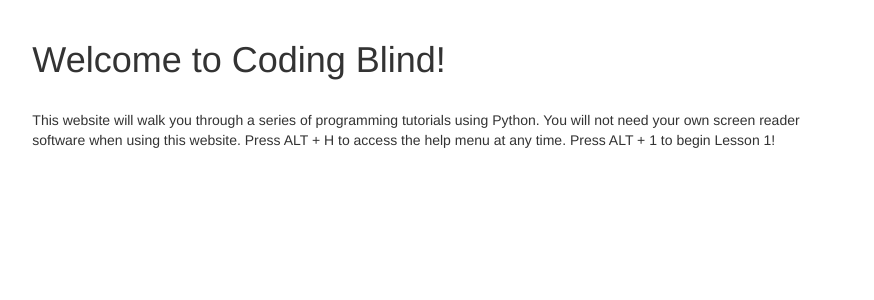
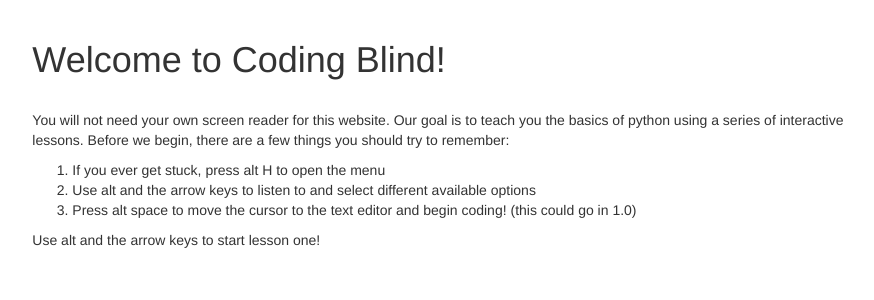
Before and after one commit to Mandhiraj/codingblind, a Flask app: template app/templates/index.html in a window 1280 px wide. Shown: the part 51-351 px from the top of the page, without its empty margins (196-1070 px from the left). Run offline with Flask 2, Linux system fonts and the light colour scheme; the template is opened without the code that fills it, so the values that code supplies are empty; some libraries are stand-ins or nearby versions.

Commit message:
added sample intro content

```diff
--- a/app/templates/index.html
+++ b/app/templates/index.html
@@ -24,11 +24,13 @@ function doc_keyUp(e) {
 }
 document.addEventListener('keyup', doc_keyUp, false);
 </script>
-<p id="intro" ng-init="$ctrl.readIntro()">This website will walk you through a series of programming tutorials
-using Python.
-You will not need your own screen reader software when using this website.
-Press ALT + H to access the help menu at any time.
-Press ALT + 1 to begin Lesson 1! </p>
+<p id="intro" ng-init="$ctrl.readIntro()">You will not need your own screen reader for this website. Our goal is to teach you the basics of python using a series of interactive lessons. Before we begin, there are a few things you should try to remember:</p>
+<ol>
+	<li>If you ever get stuck, press alt H to open the menu</li>
+	<li>Use alt and the arrow keys to listen to and select different available options</li>
+	<li>Press alt space to move the cursor to the text editor and begin coding! (this could go in 1.0)</li>
+</ol>
+<p>Use alt and the arrow keys to start lesson one!</p>
 </div>
 <div class="col-md-2"></div>
 
```
